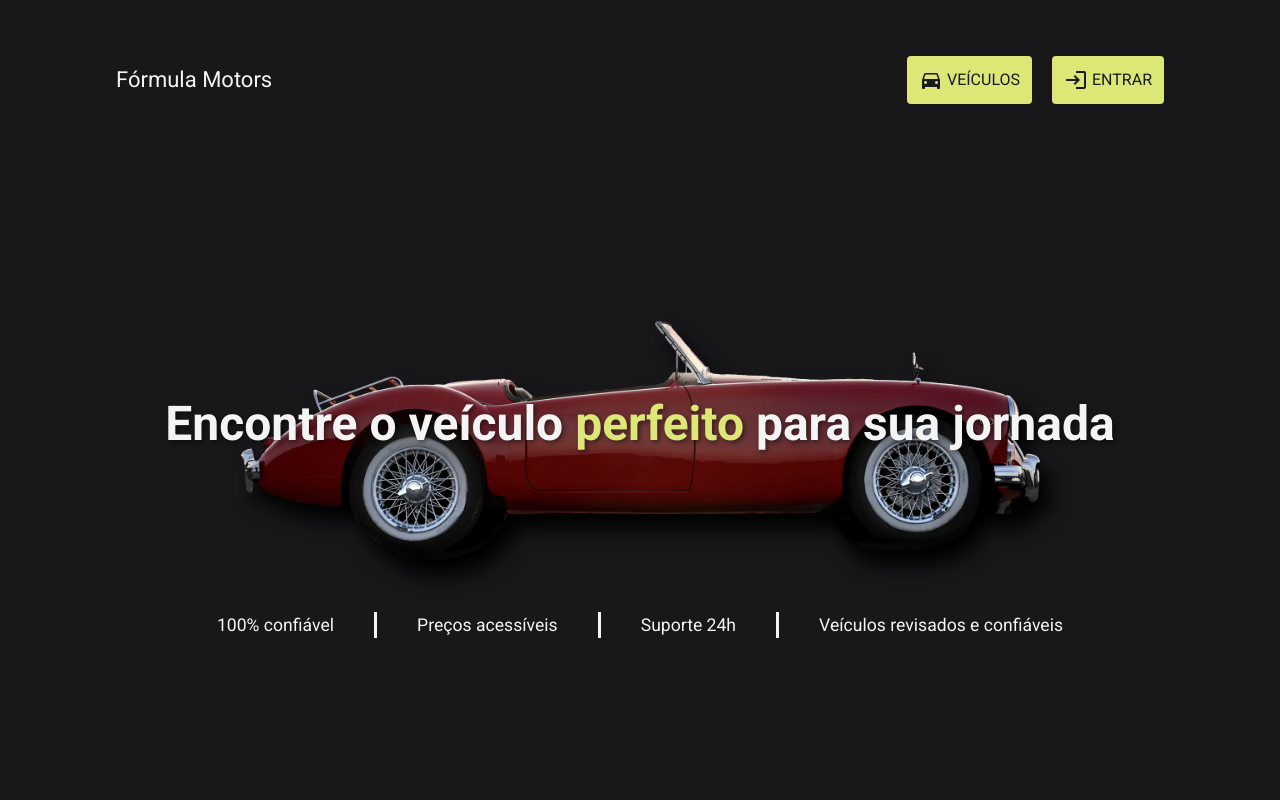
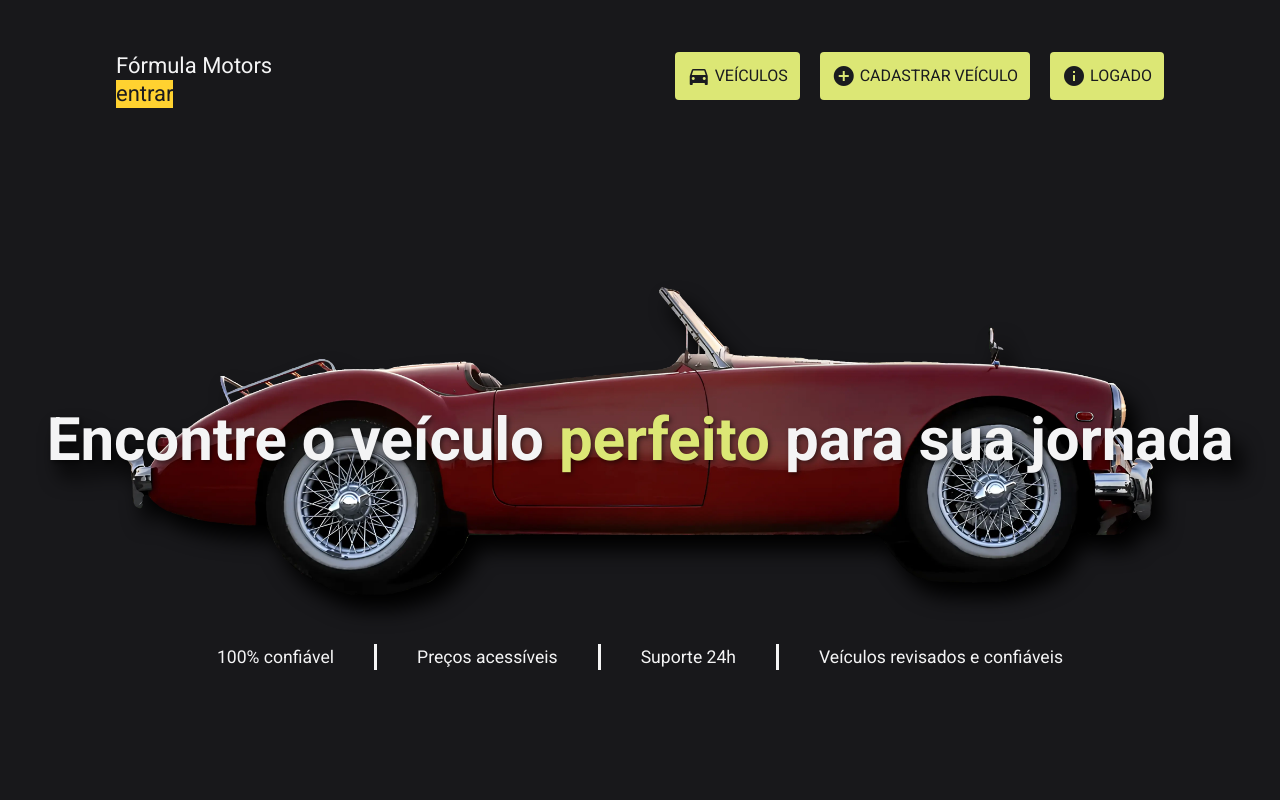
Before and after one commit to raphaeltake/Formula-Motors-Angular, an Angular app in the folder formula/: page /home in a window 1280 px wide. Shown: the top 800 px of the page. Built offline with nearby package versions, Linux system fonts and the light colour scheme.

Commit message:
finalização interface login, alteração na página home

```diff
--- a/formula/src/app/components/header/header.component.html
+++ b/formula/src/app/components/header/header.component.html
@@ -1,6 +1,9 @@
 <mat-toolbar class="relative bg-preto! py-20! ">
   <div class="flex justify-between w-full px-25">
-    <p class="flex items-center text-branco hover:text-verdeHover cursor-pointer"><a routerLink="/home">Fórmula Motors</a></p>
+    <div>
+      <p class="flex items-center text-branco hover:text-verdeHover cursor-pointer"><a routerLink="/home">Fórmula Motors</a></p>
+      <button type="button" class="bg-amber-300 cursor-pointer " (click)="setLogado()">entrar</button> <!--Provisório-->
+    </div>
     <div class="">
       <ul class="gap-5 items-center text-base inline-flex uppercase">
 
@@ -17,6 +20,7 @@
           <div class="absolute bg-cinza rounded-sm p-3 top-14 right-1/12">
             <ul class="flex flex-col gap-3">
 
+              @if(gerenciarFuncionarios){
               <li>
                 <button type="button" class="bg-verde hover:bg-verdeHover cursor-pointer flex w-full justify-center py-1 rounded-sm">
                   <a routerLink="/funcionarios" class="px-3">
@@ -24,16 +28,17 @@
                   </a>
                 </button>
               </li>
+              }
 
               <li>
-                <button type="button" (click)="setLogado()" class="bg-verde hover:bg-verdeHover cursor-pointer flex gap-1 w-full justify-center py-1 rounded-sm">
+                <button type="button" (click)="setLogado()" class="bg-verde hover:bg-verdeHover cursor-pointer flex gap-1 w-full justify-center py-1 rounded-sm px-3">
                   Sair
                   <mat-icon fontIcon="logout"></mat-icon>
                 </button>
               </li>
 
               <li>
-                <button type="button" (click)="setModal(); $event.stopPropagation()" class="bg-verde hover:bg-verdeHover cursor-pointer flex w-full justify-center py-1 rounded-sm">
+                <button type="button" (click)="setModal(); $event.stopPropagation()" class="bg-verde hover:bg-verdeHover cursor-pointer flex w-full justify-center py-1 rounded-sm px-3">
                   Fechar
                 </button>
               </li>
@@ -44,7 +49,7 @@
 
         } @else {
 
-        <li class="block"><a routerLink="/login" class="inline-flex bg-verde hover:bg-verdeHover p-3 rounded-sm" ><mat-icon fontIcon="login" class="pr-7"></mat-icon>Entrar</a></li>
+        <li class="block"><a routerLink="/login" class="inline-flex bg-verde hover:bg-verdeHover p-3 rounded-sm"><mat-icon fontIcon="login" class="pr-7"></mat-icon>Entrar</a></li>
 
         }
       </ul>
--- a/formula/src/app/components/header/header.component.ts
+++ b/formula/src/app/components/header/header.component.ts
@@ -10,7 +10,8 @@ import { MatIconModule } from '@angular/material/icon';
   styleUrl: './header.component.css'
 })
 export class HeaderComponent {
-  logado: boolean = false
+  gerenciarFuncionarios: boolean = true
+  logado: boolean = true
   modal: boolean = false
 
   setLogado(){ //apenas para testes
--- a/formula/src/app/pages/home/home.component.css
+++ b/formula/src/app/pages/home/home.component.css
@@ -0,0 +1,11 @@
+.fundoCarro {
+  display: flex;
+  justify-content: center;
+  align-items: center;
+  background-image: url(../../../assets/imagens/carroHome.webp);
+  background-position: center;
+  background-size: contain;
+  background-repeat: no-repeat;
+  min-height: 20rem;
+
+}
--- a/formula/src/app/pages/home/home.component.html
+++ b/formula/src/app/pages/home/home.component.html
@@ -1,18 +1,18 @@
 <main>
-  <section class="relative flex flex-col place-items-center gap-40 my-60">
-
-    <h1 class="text-5xl font-bold text-shadow-[2px_2px_5px_rgba(0,0,0,0.5)] z-10">Encontre o veículo <span class="text-verde">perfeito</span> para sua jornada</h1>
-
-    <img src="assets/imagens/carroReact.webp" alt="Imagem de um veículo" class="absolute -bottom-8 justify-center w-200 drop-shadow-[10px_15px_10px_rgb(0,0,0)]">
-
+  <section class="relative flex flex-col place-items-center gap-40 mt-30">
+    <div class="flex flex-col place-items-center gap-10">
+      <div class="fundoCarro drop-shadow-[10px_15px_10px_rgb(0,0,0)]">
+        <h1 class="text-6xl font-bold text-shadow-[2px_2px_5px_rgba(0,0,0,0.5)] z-10">Encontre o veículo <span class="text-verde">perfeito</span> para sua jornada</h1>
+      </div>
       <ul class="flex z-10 py-1 text-[1.1rem] divide-x-3">
         <li class="px-10">100% confiável</li>
         <li class="px-10">Preços acessíveis</li>
         <li class="px-10">Suporte 24h</li>
         <li class="px-10">Veículos revisados e confiáveis</li>
       </ul>
+    </div>
   </section>
-  <section class="grid grid-cols-2 justify-center mx-25">
+  <section class="grid grid-cols-2 justify-center mx-25 mt-50">
     <div>
       <h2 class="text-3xl font-bold mb-7">Contato</h2>
       <div class="flex gap-3 text-[1.1rem]">
--- a/formula/src/app/pages/login/login.component.html
+++ b/formula/src/app/pages/login/login.component.html
@@ -1,16 +1,13 @@
-<section>
-  <div>
-    <form loginFunc="ngForm">
-      <mat-form-field class="">
-        <mat-label>ID: </mat-label>
-        <input matInput type="text">
-      </mat-form-field>
-      <mat-form-field class="">
-        <mat-label>Senha: </mat-label>
-        <input matInput type="{{verSenha ? 'password' : 'text'}}">
-      </mat-form-field>
-      <button type="button" (click)="setVerSenha()" class="cursor-pointer"><mat-icon fontIcon="{{verSenha ? 'visibility_off' : 'visibility'}}"></mat-icon></button>
+<section class="flex justify-center py-15">
+  <form loginFunc="ngForm" (submit)="verificarLogin()" class="inline-flex flex-col gap-5 bg-cinza p-5 rounded-sm">
+    <h1 class="text-2xl text-center">Login</h1>
 
-    </form>
-  </div>
+    <input type="text" name="id" id="id" placeholder="ID:" class="p-2 outline-0 focus:border-verdeHover hover:border-verdeHover border-2 border-cinzaClaro rounded-sm">
+
+    <div class="flex items-center gap-2">
+      <input matInput type="{{verSenha ? 'password' : 'text'}}" [(ngModel)]="senha" name="senha" id="senha" placeholder="Senha:" class="p-2 outline-0 focus:border-verdeHover hover:border-verdeHover border-2 rounded-sm border-cinzaClaro">
+      <mat-icon fontIcon="{{verSenha ? 'visibility_off' : 'visibility'}}" (click)="setVerSenha()" class="cursor-pointer mr-2 branco"></mat-icon>
+    </div>
+    <button type="submit" (click)="verificarLogin()" class="cursor-pointer bg-verde hover:bg-verdeHover text-preto py-2 rounded-sm">Entrar</button>
+  </form>
 </section>
--- a/formula/src/app/pages/login/login.component.ts
+++ b/formula/src/app/pages/login/login.component.ts
@@ -2,17 +2,24 @@ import { Component } from '@angular/core';
 import { Funcionario } from '../../models/funcionario';
 import {MatInputModule} from '@angular/material/input';
 import { MatIconModule } from '@angular/material/icon';
+import { FormsModule } from '@angular/forms';
 
 @Component({
   selector: 'app-login',
-  imports: [ MatInputModule, MatIconModule ],
+  imports: [ MatInputModule, MatIconModule, FormsModule ],
   templateUrl: './login.component.html',
   styleUrl: './login.component.css'
 })
 export class LoginComponent {
+  id?: string
+  senha?: string
   verSenha: boolean = true
 
   setVerSenha(){
     this.verSenha = !this.verSenha
   }
+
+  verificarLogin(){
+
+  }
 }
--- a/formula/src/styles.css
+++ b/formula/src/styles.css
@@ -8,6 +8,7 @@
   --color-verdeHover: rgba(225, 245, 97, 0.762);
   --color-preto: rgb(24 24 27);
   --color-cinza: rgb(33, 33, 37);
+  --color-cinzaClaro: rgb(46, 46, 53);
   --color-vermelho: #e77575;
   --color-pretoTranslucido: rgba(24, 24, 27, 0.511);
 }
@@ -17,15 +18,5 @@
 
 body {
   margin: 0;
-  font-family: Roboto, "Helvetica Neue", sans-serif;
+  font-family: "Roboto", "Helvetica Neue", sans-serif;
 }
-
-@media (max-width: 440px) {
-  body, html{
-    background-color: red;
-  }
-
-  footer{
-    background-color: blue;
-  }
-}
```
Also changed, not shown: formula/src/assets/imagens/carroHome.webp (added), formula/src/assets/imagens/imageNotFound.png (added). Lines whose indentation alone changed are shown as unchanged.
